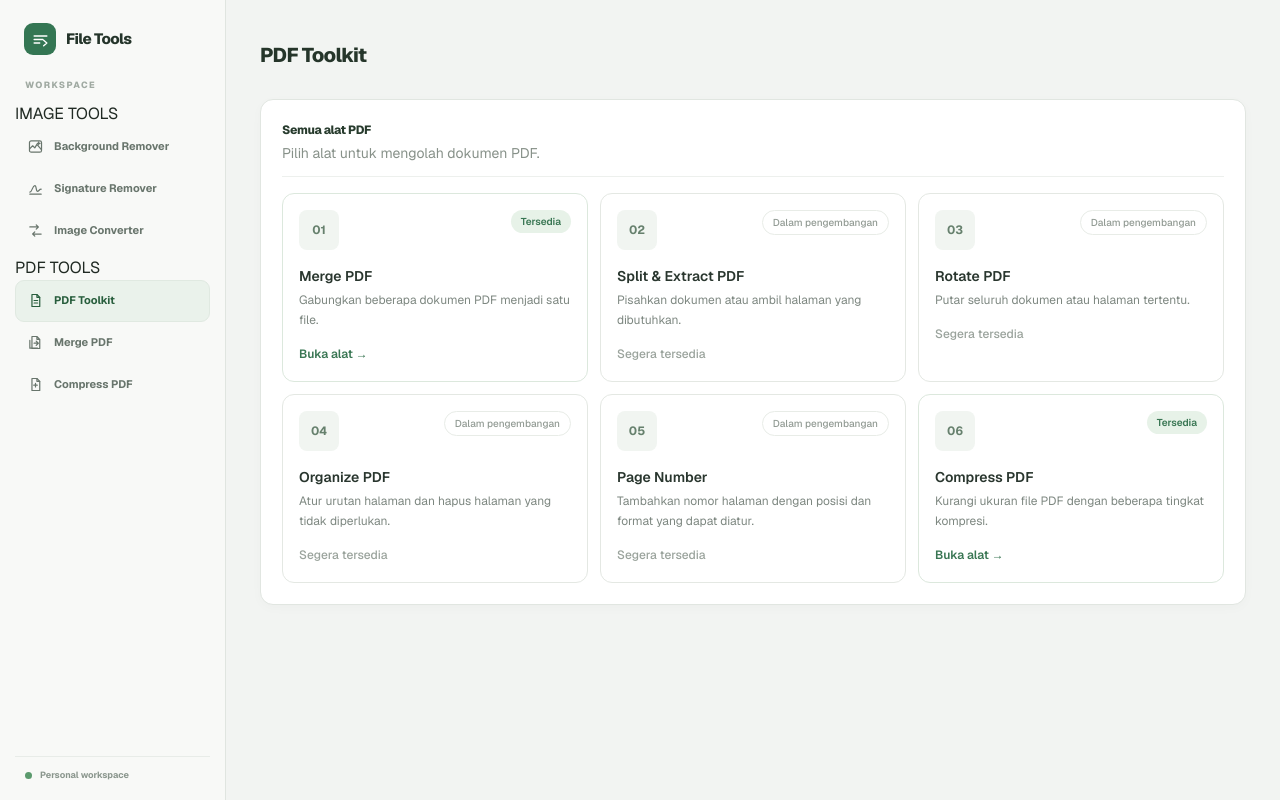
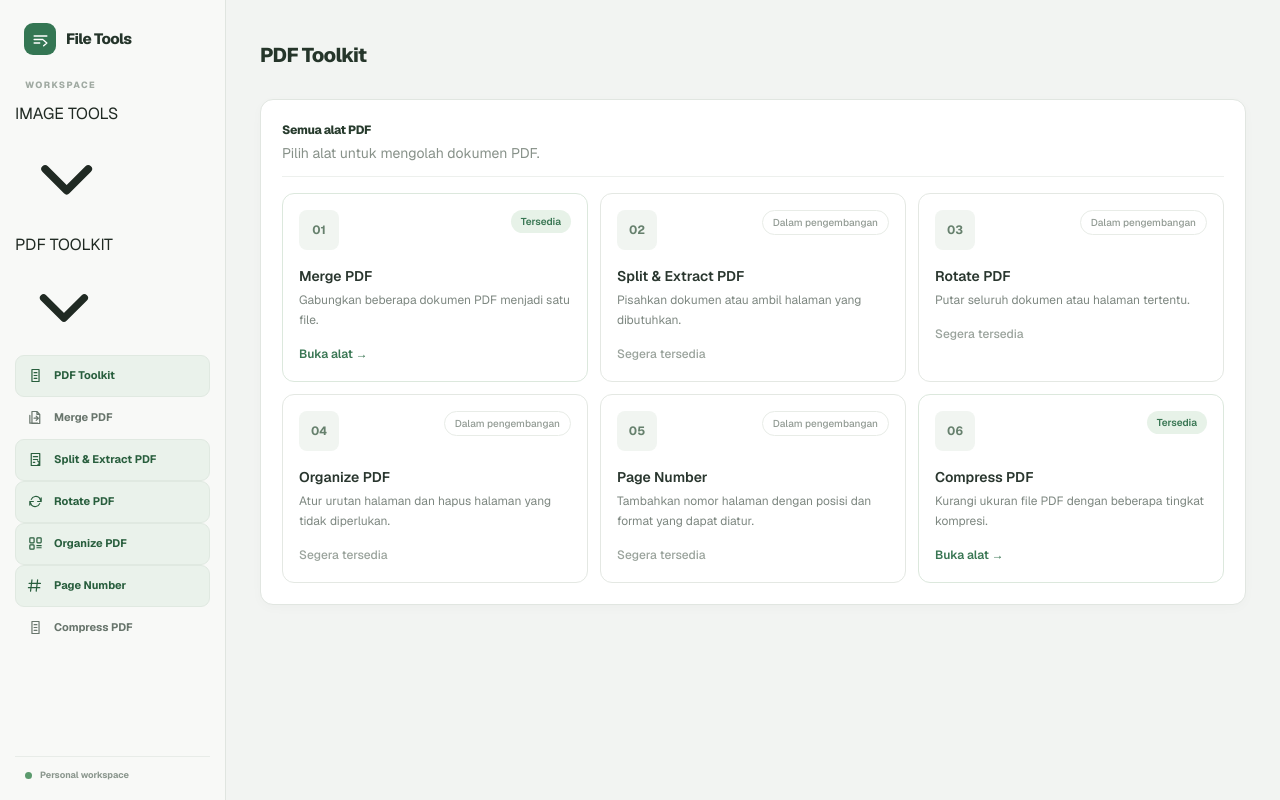
Before and after one commit to adhen10/remove-bg, a Next.js app in the folder frontend/: page /pdf-tools in a window 1280 px wide. Built offline with nearby package versions, Linux system fonts and the light colour scheme.

Commit message:
fix: restore collapsible sidebar groups across tools

```diff
--- a/frontend/components/SiteHeader.tsx
+++ b/frontend/components/SiteHeader.tsx
@@ -2,121 +2,85 @@
 
 import Link from "next/link";
 import { usePathname } from "next/navigation";
+import { useState } from "react";
 
 const GROUPS = [
     {
+        id: "image",
         label: "IMAGE TOOLS",
         items: [
-            {
-                href: "/workflow",
-                label: "Background Remover",
-                icon: (
-                    <svg viewBox="0 0 24 24" fill="none" stroke="currentColor" strokeWidth="1.7" strokeLinecap="round" strokeLinejoin="round" aria-hidden="true">
-                        <rect x="3.5" y="4" width="17" height="16" rx="2.5" />
-                        <path d="m4 15 4-4 3 3 3-5 6 7" />
-                        <path d="M16.5 5.5v4M14.5 7.5h4" />
-                    </svg>
-                ),
-            },
-            {
-                href: "/signature-remover",
-                label: "Signature Remover",
-                icon: (
-                    <svg viewBox="0 0 24 24" fill="none" stroke="currentColor" strokeWidth="1.7" strokeLinecap="round" strokeLinejoin="round" aria-hidden="true">
-                        <path d="M4 17c3.5 0 3.5-9 7-9 2.8 0 1.3 8 4 8 1.5 0 2.4-3 5-3" />
-                        <path d="M4 20h16" />
-                    </svg>
-                ),
-            },
-            {
-                href: "/image-converter",
-                label: "Image Converter",
-                icon: (
-                    <svg viewBox="0 0 24 24" fill="none" stroke="currentColor" strokeWidth="1.7" strokeLinecap="round" strokeLinejoin="round" aria-hidden="true">
-                        <path d="M4 7h12M13 4l3 3-3 3M20 17H8m3-3-3 3 3 3" />
-                    </svg>
-                ),
-            },
+            { href: "/workflow", label: "Background Remover", icon: "image" },
+            { href: "/signature-remover", label: "Signature Remover", icon: "signature" },
+            { href: "/image-converter", label: "Image Converter", icon: "convert" },
         ],
     },
     {
-        label: "PDF TOOLS",
+        id: "pdf",
+        label: "PDF TOOLKIT",
         items: [
-            {
-                href: "/pdf-tools",
-                label: "PDF Toolkit",
-                icon: (
-                    <svg viewBox="0 0 24 24" fill="none" stroke="currentColor" strokeWidth="1.7" strokeLinecap="round" strokeLinejoin="round" aria-hidden="true">
-                        <path d="M7 3.5h7l4 4v13H7z" />
-                        <path d="M14 3.5v4h4M10 12h5M10 15.5h5" />
-                    </svg>
-                ),
-            },
-            {
-                href: "/pdf-tools/merge",
-                label: "Merge PDF",
-                icon: (
-                    <svg viewBox="0 0 24 24" fill="none" stroke="currentColor" strokeWidth="1.7" strokeLinecap="round" strokeLinejoin="round" aria-hidden="true"><path d="M7 3.5h7l4 4v13H7zM14 3.5v4h4M4 9v11h11M10 13h6m-3-3 3 3-3 3" /></svg>
-                ),
-            },
-            {
-                href: "/compress-pdf",
-                label: "Compress PDF",
-                icon: (
-                    <svg viewBox="0 0 24 24" fill="none" stroke="currentColor" strokeWidth="1.7" strokeLinecap="round" strokeLinejoin="round" aria-hidden="true">
-                        <path d="M7 3.5h7l4 4v13H7z" />
-                        <path d="M14 3.5v4h4M9.5 13h5M12 10.5v5" />
-                    </svg>
-                ),
-            },
+            { href: "/pdf-tools", label: "PDF Toolkit", icon: "pdf" },
+            { href: "/pdf-tools/merge", label: "Merge PDF", icon: "merge" },
+            { href: "/pdf-tools#split-pdf", label: "Split & Extract PDF", icon: "split" },
+            { href: "/pdf-tools#rotate-pdf", label: "Rotate PDF", icon: "rotate" },
+            { href: "/pdf-tools#organize-pdf", label: "Organize PDF", icon: "organize" },
+            { href: "/pdf-tools#page-number", label: "Page Number", icon: "number" },
+            { href: "/compress-pdf", label: "Compress PDF", icon: "compress" },
         ],
     },
 ];
 
+function ToolIcon({ name }: { name: string }) {
+    const common = { fill: "none", stroke: "currentColor", strokeWidth: 1.7, strokeLinecap: "round" as const, strokeLinejoin: "round" as const, "aria-hidden": true as const };
+    switch (name) {
+        case "image": return <svg viewBox="0 0 24 24" {...common}><rect x="3.5" y="4" width="17" height="16" rx="2.5"/><path d="m4 15 4-4 3 3 3-5 6 7"/></svg>;
+        case "signature": return <svg viewBox="0 0 24 24" {...common}><path d="M4 17c3.5 0 3.5-9 7-9 2.8 0 1.3 8 4 8 1.5 0 2.4-3 5-3M4 20h16"/></svg>;
+        case "convert": return <svg viewBox="0 0 24 24" {...common}><path d="M4 7h12m-3-3 3 3-3 3M20 17H8m3-3-3 3 3 3"/></svg>;
+        case "merge": return <svg viewBox="0 0 24 24" {...common}><path d="M7 3.5h7l4 4v13H7zM14 3.5v4h4M4 9v11h11M10 13h6m-3-3 3 3-3 3"/></svg>;
+        case "split": return <svg viewBox="0 0 24 24" {...common}><path d="M6 3.5h12v17H6zM9 8h6M9 12h6M9 16h2m4-2 3 3-3 3"/></svg>;
+        case "rotate": return <svg viewBox="0 0 24 24" {...common}><path d="M20 7v5h-5M4 17v-5h5M6.1 9a7 7 0 0 1 11.5-2L20 12M4 12l2.4 5a7 7 0 0 0 11.5-2"/></svg>;
+        case "organize": return <svg viewBox="0 0 24 24" {...common}><rect x="4" y="4" width="6" height="7" rx="1"/><rect x="14" y="4" width="6" height="7" rx="1"/><rect x="4" y="14" width="6" height="6" rx="1"/><path d="M14 15h6M14 18h6"/></svg>;
+        case "number": return <svg viewBox="0 0 24 24" {...common}><path d="M7 4 5 20M15 4l-2 16M3 9h16M2 15h16"/></svg>;
+        default: return <svg viewBox="0 0 24 24" {...common}><path d="M7 3.5h10v17H7zM10 8h4M10 12h4M10 16h4"/></svg>;
+    }
+}
+
 export default function SiteHeader() {
     const pathname = usePathname();
+    const [expanded, setExpanded] = useState<Record<string, boolean>>({
+        image: pathname === "/workflow" || pathname.startsWith("/signature-remover") || pathname.startsWith("/image-converter"),
+        pdf: pathname.startsWith("/pdf-tools") || pathname.startsWith("/compress-pdf"),
+    });
 
     return (
         <aside className="app-sidebar">
             <Link href="/workflow" className="app-sidebar-brand" aria-label="File Tools">
-                <span className="app-sidebar-mark">
-                    <svg viewBox="0 0 24 24" fill="none" stroke="currentColor" strokeWidth="1.8" strokeLinecap="round" strokeLinejoin="round" aria-hidden="true">
-                        <path d="M4 7.5h16M4 12h11M4 16.5h7" />
-                        <path d="m16 13 4 3.5-4 3.5" />
-                    </svg>
-                </span>
+                <span className="app-sidebar-mark"><svg viewBox="0 0 24 24" fill="none" stroke="currentColor" strokeWidth="1.8" strokeLinecap="round" strokeLinejoin="round" aria-hidden="true"><path d="M4 7.5h16M4 12h11M4 16.5h7"/><path d="m16 13 4 3.5-4 3.5"/></svg></span>
                 <span>File Tools</span>
             </Link>
-
             <div className="app-sidebar-label">WORKSPACE</div>
             <nav aria-label="Feature navigation" className="app-sidebar-nav">
-                {GROUPS.map((group) => (
-                    <section className="app-sidebar-group" key={group.label} aria-label={group.label}>
-                        <h2 className="app-sidebar-group-title">{group.label}</h2>
-                        <div className="app-sidebar-group-links">
-                            {group.items.map((item) => {
-                                const active = pathname === item.href || pathname.startsWith(`${item.href}/`);
-                                return (
-                                    <Link
-                                        key={item.href}
-                                        href={item.href}
-                                        aria-current={active ? "page" : undefined}
-                                        className={`app-sidebar-link ${active ? "is-active" : ""}`}
-                                    >
-                                        <span className="app-sidebar-icon">{item.icon}</span>
-                                        <span>{item.label}</span>
-                                    </Link>
-                                );
-                            })}
-                        </div>
-                    </section>
-                ))}
+                {GROUPS.map((group) => {
+                    const isOpen = expanded[group.id];
+                    return (
+                        <section className={`app-sidebar-group ${isOpen ? "is-open" : ""}`} key={group.id}>
+                            <button type="button" className="app-sidebar-group-toggle" aria-expanded={isOpen} onClick={() => setExpanded((current) => ({ ...current, [group.id]: !current[group.id] }))}>
+                                <span>{group.label}</span>
+                                <svg viewBox="0 0 24 24" fill="none" stroke="currentColor" strokeWidth="1.8" strokeLinecap="round" strokeLinejoin="round" aria-hidden="true"><path d="m7 10 5 5 5-5"/></svg>
+                            </button>
+                            {isOpen && <div className="app-sidebar-group-links">
+                                {group.items.map((item) => {
+                                    const basePath = item.href.split("#")[0];
+                                    const active = item.href === "/pdf-tools" ? pathname === "/pdf-tools" : pathname === basePath || pathname.startsWith(basePath + "/");
+                                    return <Link key={item.href} href={item.href} aria-current={active ? "page" : undefined} className={`app-sidebar-link ${active ? "is-active" : ""}`}>
+                                        <span className="app-sidebar-icon"><ToolIcon name={item.icon}/></span><span>{item.label}</span>
+                                    </Link>;
+                                })}
+                            </div>}
+                        </section>
+                    );
+                })}
             </nav>
-
-            <div className="app-sidebar-bottom">
-                <span className="app-sidebar-dot" />
-                <span>Personal workspace</span>
-            </div>
+            <div className="app-sidebar-bottom"><span className="app-sidebar-dot"/><span>Personal workspace</span></div>
         </aside>
     );
 }
```
